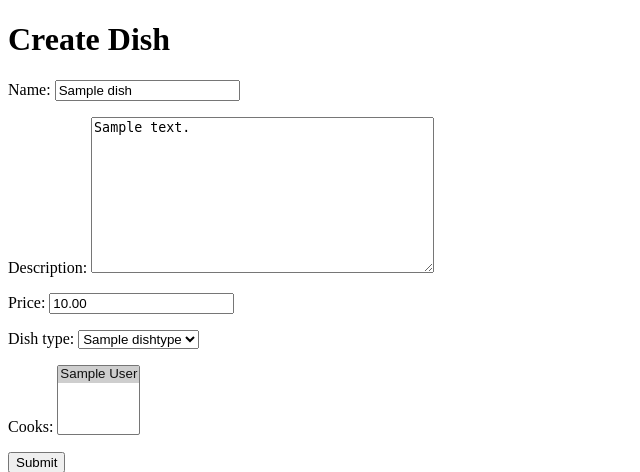
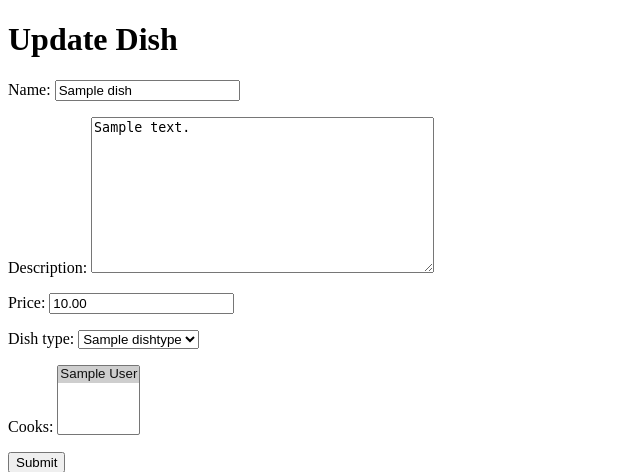
Before and after one commit to mish-sk/restaurant-service, a Django app: page /dishes/1/update/ in a window 1280 px wide. Shown: the top 472 px of the page, without its empty margins (0-640 px from the left). Run offline with Django 4.2, Linux system fonts and the light colour scheme; tables that the repository leaves empty hold one stand-in row (values such as "Sample post").

Commit message:
Add Update/Create logic for dish_form.html

```diff
--- a/templates/restaurant/dish_form.html
+++ b/templates/restaurant/dish_form.html
@@ -1,7 +1,7 @@
 {% extends "base.html" %}
 
 {% block content %}
-  <h1>Create Dish</h1>
+  <h1>{{ object|yesno:"Update,Create" }} Dish</h1>
 
   <form action="" method="post" novalidate>
     {% csrf_token %}
```
